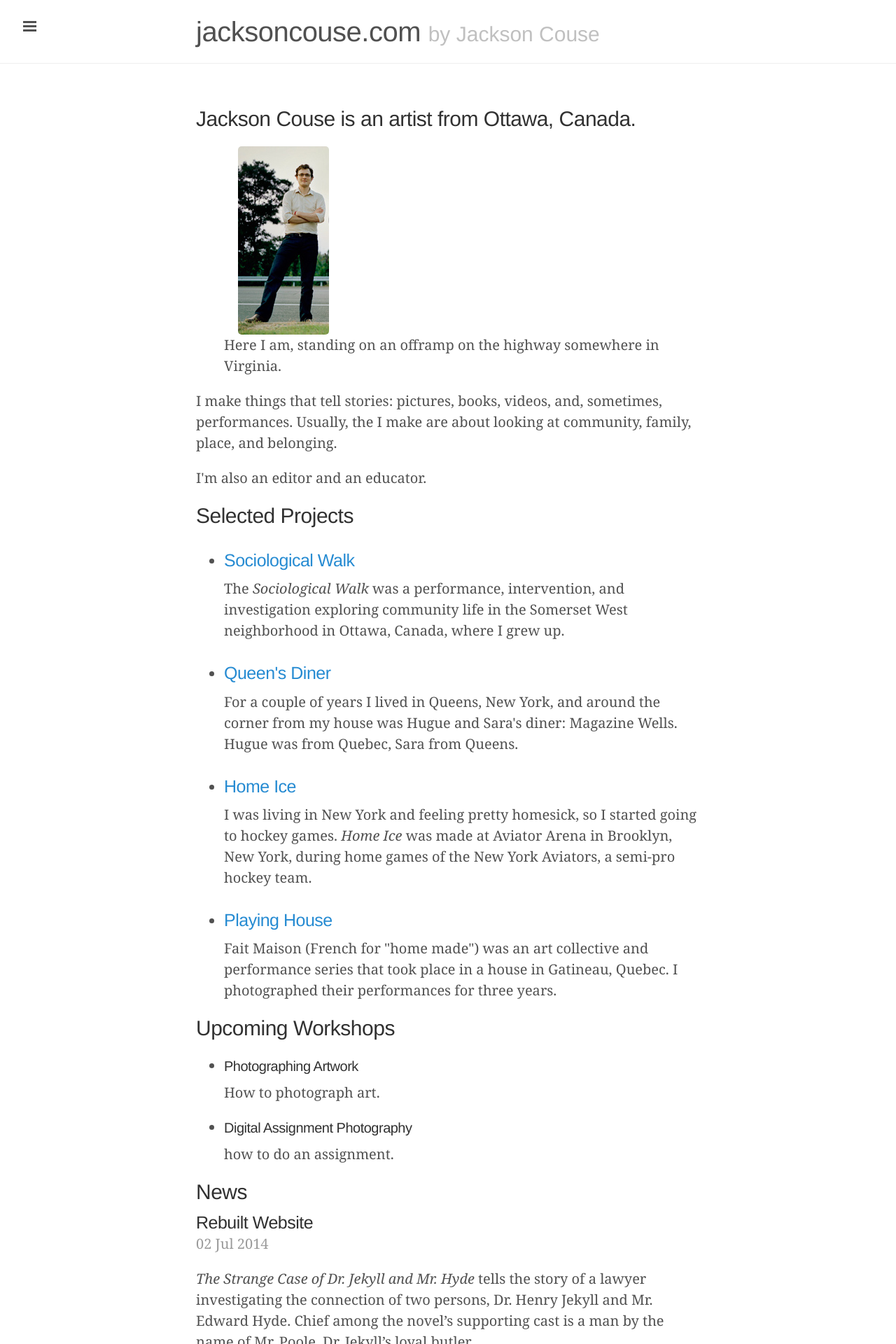
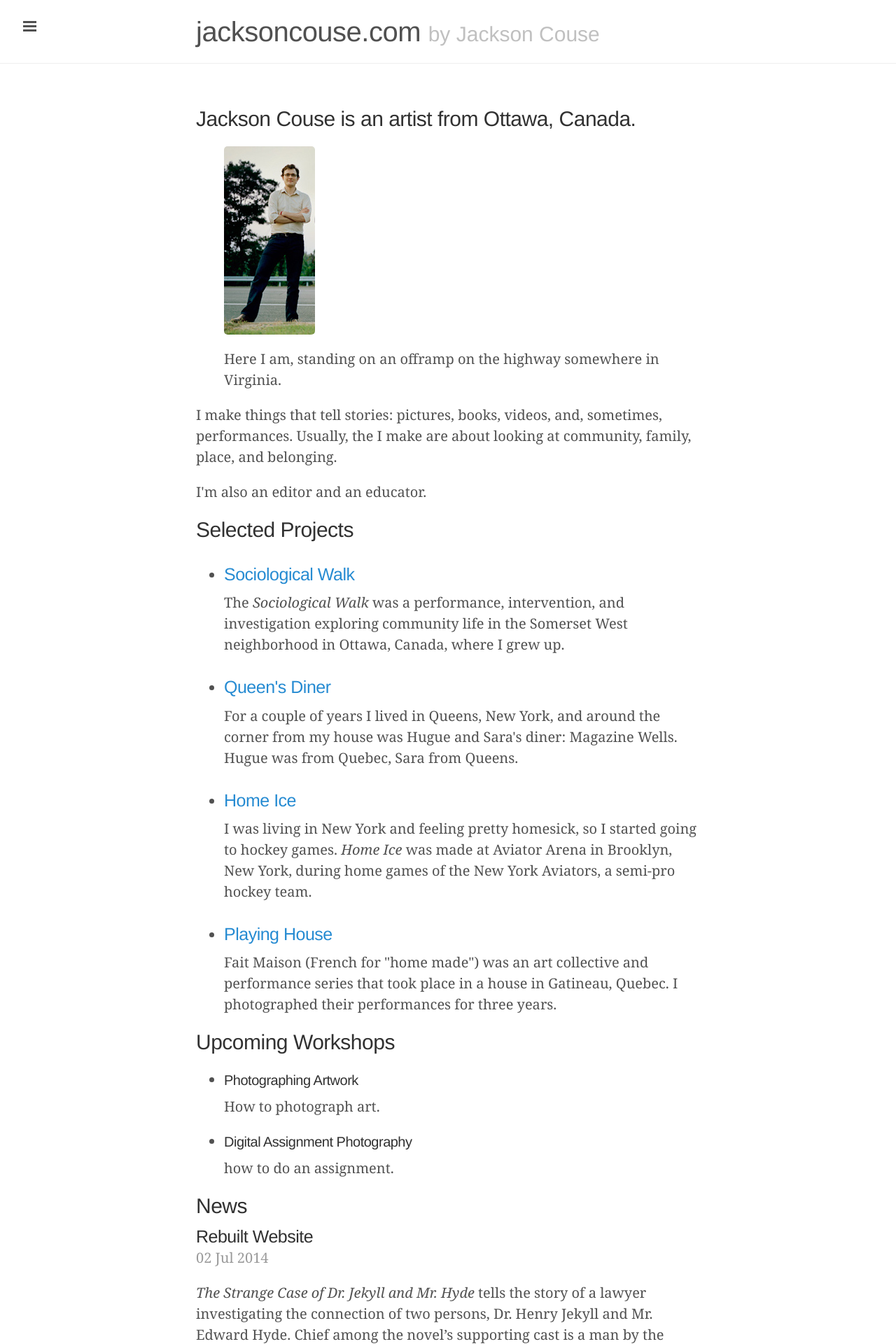
Before and after one commit to jacksoncouse/jacksoncouse.github.io, a Jekyll site: the page built from index.html, in a window 1280 px wide. Shown: the top 1920 px of the page at 70% size. Built offline with Jekyll 4.4.1, drawn with Linux system fonts in a browser that asks for light colours; Markdown is read by kramdown in place of the engine named in the settings; the list of posts is cut into pages by our own code.

Commit message:
bottom margin only on photos

```diff
--- a/public/css/poole.css
+++ b/public/css/poole.css
@@ -230,7 +230,7 @@ blockquote p:last-child {
 img {
   display: block;
   max-width: 100%;
-  margin: 0 0 0 1rem;
+  margin: 0 0 1rem 0;
   border-radius: 5px;
 }
 
```
